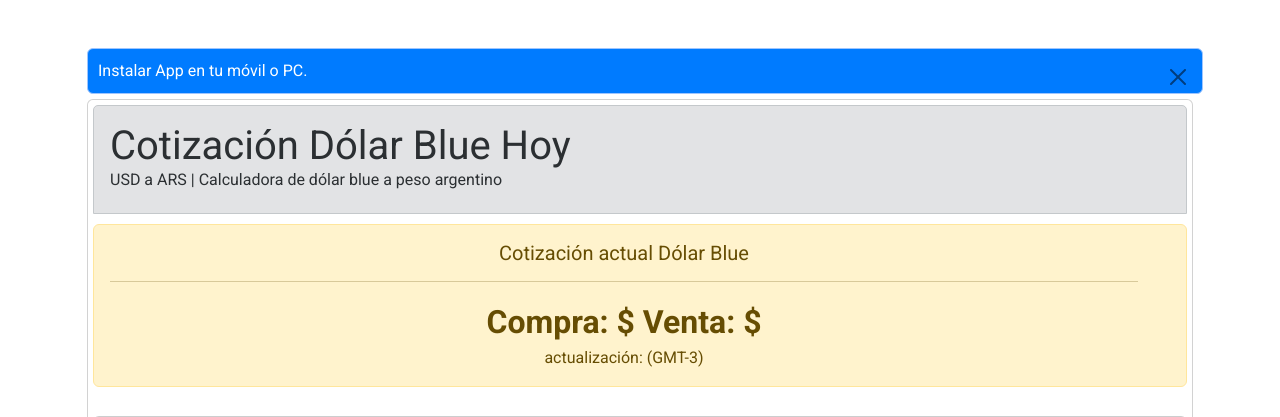
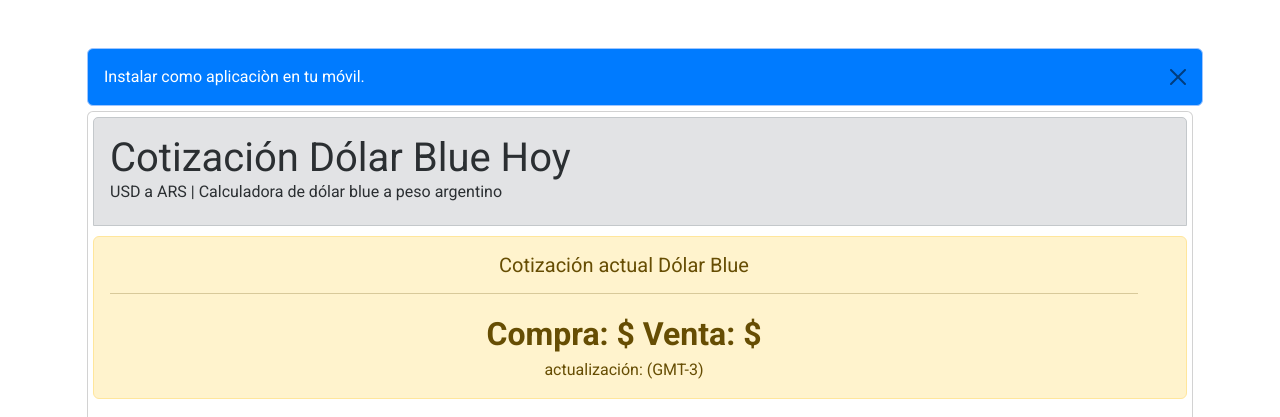
Before and after one commit to hernantvg/DolarBlue, a PHP site: page / in a window 1280 px wide. Shown: the top 417 px of the page. Run offline with PHP 8.4, Linux system fonts and the light colour scheme.

Commit message:
Update index.php

```diff
--- a/index.php
+++ b/index.php
@@ -49,7 +49,6 @@
             top: 0;
             left: 0;
             width: 100%;
-            padding: 10px;
             background-color: #007bff;
             color: white;
         }
@@ -83,7 +82,7 @@
 <body>
     <div class="container mt-5">
     <div id="installBox" class="alert alert-primary alert-dismissible fade show" role="alert">
-        Instalar App en tu móvil o PC.
+        Instalar como aplicaciòn en tu móvil.
         <button type="button" class="btn-close" data-bs-dismiss="alert" aria-label="Cerrar"></button>
     </div>
         <div class="card">
```
